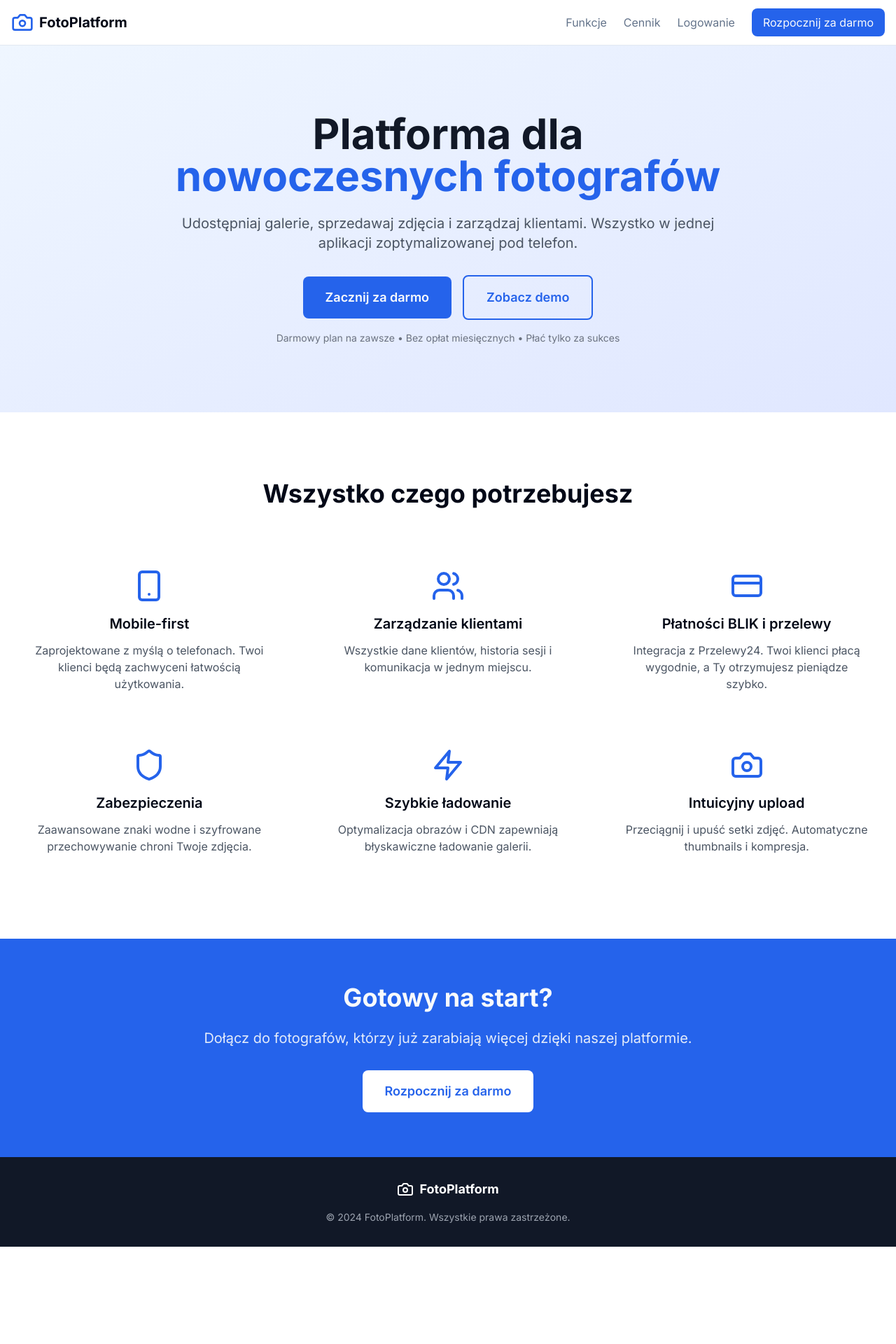
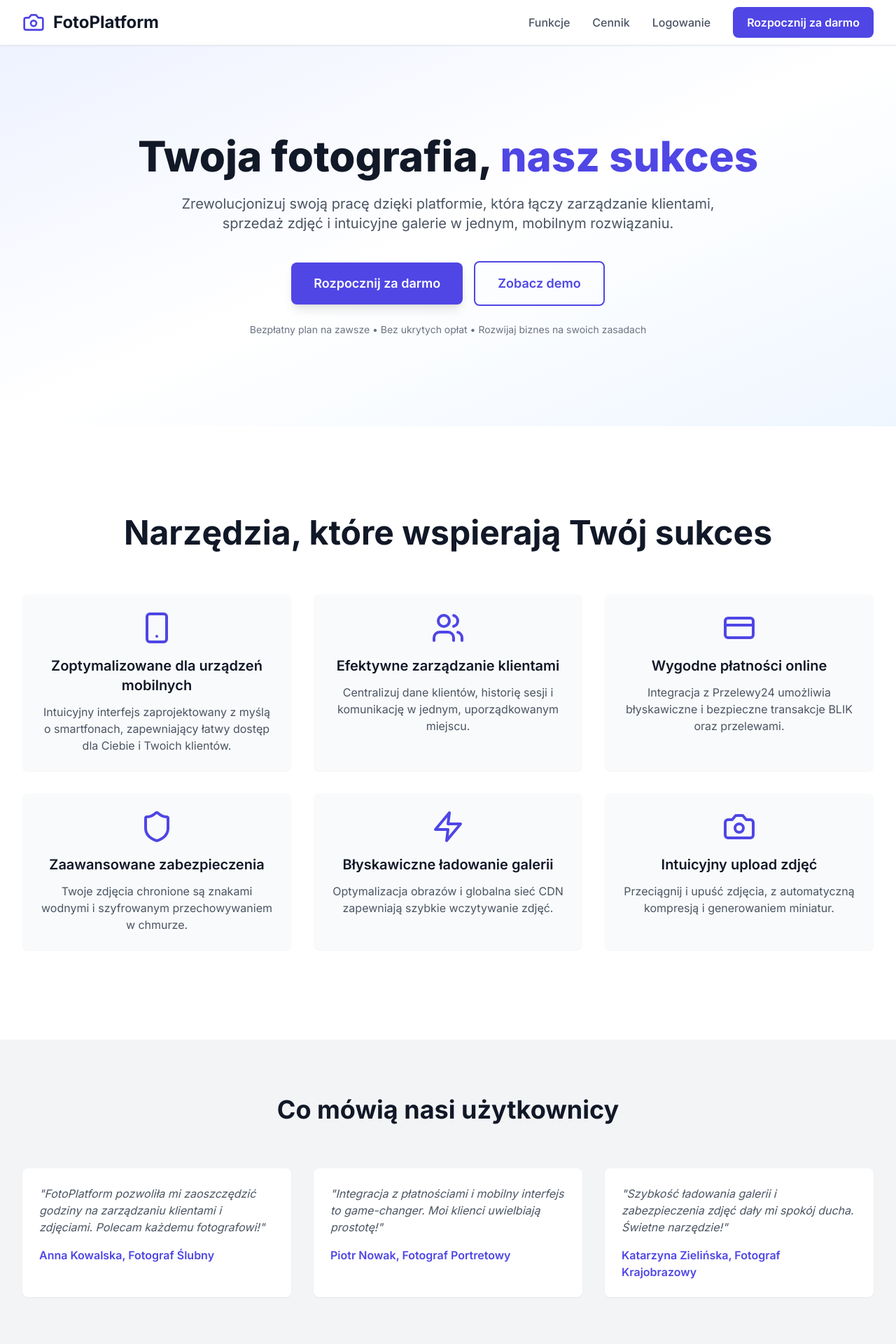
Before and after one commit to examfox21/foto-platform, a Next.js app: page / in a window 1280 px wide. Shown: the top 1920 px of the page at 70% size. Before the commit the page ends 1781 px from the top, so only its background shows below. Built offline with nearby package versions, Linux system fonts and the light colour scheme.

Commit message:
Update page.tsx

```diff
--- a/src/app/page.tsx
+++ b/src/app/page.tsx
@@ -3,27 +3,27 @@ import { Camera, Smartphone, Users, CreditCard, Shield, Zap } from 'lucide-react
 
 export default function HomePage() {
   return (
-    <div className="min-h-screen">
+    <div className="min-h-screen bg-gray-50">
       {/* Header */}
-      <header className="border-b bg-white/80 backdrop-blur-sm sticky top-0 z-50">
-        <div className="container mx-auto px-4 h-16 flex items-center justify-between">
-          <div className="flex items-center space-x-2">
-            <Camera className="h-8 w-8 text-primary" />
-            <span className="text-xl font-bold">FotoPlatform</span>
+      <header className="border-b bg-white/95 backdrop-blur-sm sticky top-0 z-50 shadow-sm">
+        <div className="container mx-auto px-4 sm:px-6 lg:px-8 h-16 flex items-center justify-between">
+          <div className="flex items-center space-x-3">
+            <Camera className="h-8 w-8 text-indigo-600" />
+            <span className="text-2xl font-bold text-gray-900">FotoPlatform</span>
           </div>
-          <nav className="hidden md:flex items-center space-x-6">
-            <Link href="#features" className="text-muted-foreground hover:text-foreground">
+          <nav className="hidden md:flex items-center space-x-8">
+            <Link href="#features" className="text-gray-600 hover:text-indigo-600 font-medium transition-colors">
               Funkcje
             </Link>
-            <Link href="#pricing" className="text-muted-foreground hover:text-foreground">
+            <Link href="#pricing" className="text-gray-600 hover:text-indigo-600 font-medium transition-colors">
               Cennik
             </Link>
-            <Link href="/login" className="text-muted-foreground hover:text-foreground">
+            <Link href="/login" className="text-gray-600 hover:text-indigo-600 font-medium transition-colors">
               Logowanie
             </Link>
             <Link
               href="/register"
-              className="bg-primary text-primary-foreground px-4 py-2 rounded-lg hover:bg-primary/90 transition-colors"
+              className="bg-indigo-600 text-white px-5 py-2.5 rounded-lg font-semibold hover:bg-indigo-700 transition-colors"
             >
               Rozpocznij za darmo
             </Link>
@@ -31,7 +31,7 @@ export default function HomePage() {
           <div className="md:hidden">
             <Link
               href="/register"
-              className="bg-primary text-primary-foreground px-3 py-2 rounded text-sm"
+              className="bg-indigo-600 text-white px-4 py-2 rounded-lg font-semibold hover:bg-indigo-700 transition-colors"
             >
               Zarejestruj się
             </Link>
@@ -40,101 +40,125 @@ export default function HomePage() {
       </header>
 
       {/* Hero Section */}
-      <section className="py-16 md:py-24 bg-gradient-to-br from-blue-50 to-indigo-100">
-        <div className="container mx-auto px-4 text-center">
-          <h1 className="text-4xl md:text-6xl font-bold text-gray-900 mb-6">
-            Platforma dla
-            <span className="text-primary block">nowoczesnych fotografów</span>
+      <section className="py-20 md:py-32 bg-gradient-to-br from-indigo-50 via-white to-blue-50">
+        <div className="container mx-auto px-4 sm:px-6 lg:px-8 text-center">
+          <h1 className="text-4xl sm:text-5xl lg:text-6xl font-extrabold text-gray-900 mb-6 leading-tight">
+            Twoja fotografia, <span className="text-indigo-600">nasz sukces</span>
           </h1>
-          <p className="text-xl text-gray-600 mb-8 max-w-3xl mx-auto">
-            Udostępniaj galerie, sprzedawaj zdjęcia i zarządzaj klientami.
-            Wszystko w jednej aplikacji zoptymalizowanej pod telefon.
+          <p className="text-lg sm:text-xl text-gray-600 mb-10 max-w-3xl mx-auto">
+            Zrewolucjonizuj swoją pracę dzięki platformie, która łączy zarządzanie klientami, sprzedaż zdjęć i intuicyjne galerie w jednym, mobilnym rozwiązaniu.
           </p>
           <div className="flex flex-col sm:flex-row gap-4 justify-center items-center">
             <Link
               href="/register"
-              className="bg-primary text-primary-foreground px-8 py-4 rounded-lg text-lg font-semibold hover:bg-primary/90 transition-colors w-full sm:w-auto"
+              className="bg-indigo-600 text-white px-8 py-4 rounded-lg text-lg font-semibold hover:bg-indigo-700 transition-all duration-300 shadow-lg w-full sm:w-auto"
             >
-              Zacznij za darmo
+              Rozpocznij za darmo
             </Link>
             <Link
               href="#demo"
-              className="border-2 border-primary text-primary px-8 py-4 rounded-lg text-lg font-semibold hover:bg-primary/10 transition-colors w-full sm:w-auto"
+              className="border-2 border-indigo-600 text-indigo-600 px-8 py-4 rounded-lg text-lg font-semibold hover:bg-indigo-50 transition-all duration-300 w-full sm:w-auto"
             >
               Zobacz demo
             </Link>
           </div>
-          <p className="text-sm text-gray-500 mt-4">
-            Darmowy plan na zawsze • Bez opłat miesięcznych • Płać tylko za sukces
+          <p className="text-sm text-gray-500 mt-6">
+            Bezpłatny plan na zawsze • Bez ukrytych opłat • Rozwijaj biznes na swoich zasadach
           </p>
         </div>
       </section>
 
       {/* Features Section */}
-      <section id="features" className="py-16 md:py-24">
-        <div className="container mx-auto px-4">
-          <h2 className="text-3xl md:text-4xl font-bold text-center mb-16">
-            Wszystko czego potrzebujesz
+      <section id="features" className="py-20 md:py-32 bg-white">
+        <div className="container mx-auto px-4 sm:px-6 lg:px-8">
+          <h2 className="text-3xl sm:text-4xl lg:text-5xl font-bold text-center text-gray-900 mb-16">
+            Narzędzia, które wspierają Twój sukces
           </h2>
           <div className="grid md:grid-cols-2 lg:grid-cols-3 gap-8">
-            <div className="text-center p-6">
-              <Smartphone className="h-12 w-12 text-primary mx-auto mb-4" />
-              <h3 className="text-xl font-semibold mb-3">Mobile-first</h3>
-              <p className="text-gray-600">
-                Zaprojektowane z myślą o telefonach. Twoi klienci będą zachwyceni łatwością użytkowania.
-              </p>
+            {[
+              {
+                icon: <Smartphone className="h-12 w-12 text-indigo-600 mx-auto mb-4" />,
+                title: "Zoptymalizowane dla urządzeń mobilnych",
+                description: "Intuicyjny interfejs zaprojektowany z myślą o smartfonach, zapewniający łatwy dostęp dla Ciebie i Twoich klientów."
+              },
+              {
+                icon: <Users className="h-12 w-12 text-indigo-600 mx-auto mb-4" />,
+                title: "Efektywne zarządzanie klientami",
+                description: "Centralizuj dane klientów, historię sesji i komunikację w jednym, uporządkowanym miejscu."
+              },
+              {
+                icon: <CreditCard className="h-12 w-12 text-indigo-600 mx-auto mb-4" />,
+                title: "Wygodne płatności online",
+                description: "Integracja z Przelewy24 umożliwia błyskawiczne i bezpieczne transakcje BLIK oraz przelewami."
+              },
+              {
+                icon: <Shield className="h-12 w-12 text-indigo-600 mx-auto mb-4" />,
+                title: "Zaawansowane zabezpieczenia",
+                description: "Twoje zdjęcia chronione są znakami wodnymi i szyfrowanym przechowywaniem w chmurze."
+              },
+              {
+                icon: <Zap className="h-12 w-12 text-indigo-600 mx-auto mb-4" />,
+                title: "Błyskawiczne ładowanie galerii",
+                description: "Optymalizacja obrazów i globalna sieć CDN zapewniają szybkie wczytywanie zdjęć."
+              },
+              {
+                icon: <Camera className="h-12 w-12 text-indigo-600 mx-auto mb-4" />,
+                title: "Intuicyjny upload zdjęć",
+                description: "Przeciągnij i upuść zdjęcia, z automatyczną kompresją i generowaniem miniatur."
+              }
+            ].map((feature, index) => (
+              <div key={index} className="text-center p-6 bg-gray-50 rounded-lg shadow-sm hover:shadow-md transition-shadow duration-300">
+                {feature.icon}
+                <h3 className="text-xl font-semibold text-gray-900 mb-3">{feature.title}</h3>
+                <p className="text-gray-600">{feature.description}</p>
               </div>
-            <div className="text-center p-6">
-              <Users className="h-12 w-12 text-primary mx-auto mb-4" />
-              <h3 className="text-xl font-semibold mb-3">Zarządzanie klientami</h3>
-              <p className="text-gray-600">
-                Wszystkie dane klientów, historia sesji i komunikacja w jednym miejscu.
-              </p>
+            ))}
           </div>
-            <div className="text-center p-6">
-              <CreditCard className="h-12 w-12 text-primary mx-auto mb-4" />
-              <h3 className="text-xl font-semibold mb-3">Płatności BLIK i przelewy</h3>
-              <p className="text-gray-600">
-                Integracja z Przelewy24. Twoi klienci płacą wygodnie, a Ty otrzymujesz pieniądze szybko.
-              </p>
         </div>
-            <div className="text-center p-6">
-              <Shield className="h-12 w-12 text-primary mx-auto mb-4" />
-              <h3 className="text-xl font-semibold mb-3">Zabezpieczenia</h3>
-              <p className="text-gray-600">
-                Zaawansowane znaki wodne i szyfrowane przechowywanie chroni Twoje zdjęcia.
-              </p>
+      </section>
+
+      {/* Testimonials Section */}
+      <section className="py-20 bg-gray-100">
+        <div className="container mx-auto px-4 sm:px-6 lg:px-8">
+          <h2 className="text-3xl sm:text-4xl font-bold text-center text-gray-900 mb-16">
+            Co mówią nasi użytkownicy
+          </h2>
+          <div className="grid md:grid-cols-2 lg:grid-cols-3 gap-8">
+            {[
+              {
+                quote: "FotoPlatform pozwoliła mi zaoszczędzić godziny na zarządzaniu klientami i zdjęciami. Polecam każdemu fotografowi!",
+                author: "Anna Kowalska, Fotograf Ślubny"
+              },
+              {
+                quote: "Integracja z płatnościami i mobilny interfejs to game-changer. Moi klienci uwielbiają prostotę!",
+                author: "Piotr Nowak, Fotograf Portretowy"
+              },
+              {
+                quote: "Szybkość ładowania galerii i zabezpieczenia zdjęć dały mi spokój ducha. Świetne narzędzie!",
+                author: "Katarzyna Zielińska, Fotograf Krajobrazowy"
+              }
+            ].map((testimonial, index) => (
+              <div key={index} className="bg-white p-6 rounded-lg shadow-sm">
+                <p className="text-gray-600 mb-4 italic">"{testimonial.quote}"</p>
+                <p className="text-indigo-600 font-semibold">{testimonial.author}</p>
               </div>
-            <div className="text-center p-6">
-              <Zap className="h-12 w-12 text-primary mx-auto mb-4" />
-              <h3 className="text-xl font-semibold mb-3">Szybkie ładowanie</h3>
-              <p className="text-gray-600">
-                Optymalizacja obrazów i CDN zapewniają błyskawiczne ładowanie galerii.
-              </p>
-            </div>
-            <div className="text-center p-6">
-              <Camera className="h-12 w-12 text-primary mx-auto mb-4" />
-              <h3 className="text-xl font-semibold mb-3">Intuicyjny upload</h3>
-              <p className="text-gray-600">
-                Przeciągnij i upuść setki zdjęć. Automatyczne thumbnails i kompresja.
-              </p>
-            </div>
+            ))}
           </div>
         </div>
       </section>
 
       {/* CTA Section */}
-      <section className="py-16 bg-primary text-primary-foreground">
-        <div className="container mx-auto px-4 text-center">
-          <h2 className="text-3xl md:text-4xl font-bold mb-6">
-            Gotowy na start?
+      <section className="py-20 bg-indigo-600 text-white">
+        <div className="container mx-auto px-4 sm:px-6 lg:px-8 text-center">
+          <h2 className="text-3xl sm:text-4xl font-bold mb-6">
+            Przenieś swoją fotografię na wyższy poziom
           </h2>
-          <p className="text-xl mb-8 opacity-90">
-            Dołącz do fotografów, którzy już zarabiają więcej dzięki naszej platformie.
+          <p className="text-lg sm:text-xl mb-8 max-w-2xl mx-auto">
+            Dołącz do setek fotografów, którzy dzięki FotoPlatform zrewolucjonizowali swoje podejście do biznesu.
           </p>
           <Link
             href="/register"
-            className="bg-white text-primary px-8 py-4 rounded-lg text-lg font-semibold hover:bg-gray-100 transition-colors inline-block"
+            className="bg-white text-indigo-600 px-8 py-4 rounded-lg text-lg font-semibold hover:bg-gray-100 transition-all duration-300 shadow-lg inline-block"
           >
             Rozpocznij za darmo
           </Link>
@@ -142,14 +166,37 @@ export default function HomePage() {
       </section>
 
       {/* Footer */}
-      <footer className="bg-gray-900 text-white py-8">
-        <div className="container mx-auto px-4 text-center">
-          <div className="flex items-center justify-center space-x-2 mb-4">
+      <footer className="bg-gray-900 text-white py-12">
+        <div className="container mx-auto px-4 sm:px-6 lg:px-8">
+          <div className="grid md:grid-cols-3 gap-8">
+            <div>
+              <div className="flex items-center space-x-3 mb-4">
                 <Camera className="h-6 w-6" />
                 <span className="text-lg font-bold">FotoPlatform</span>
               </div>
               <p className="text-gray-400 text-sm">
-            © 2024 FotoPlatform. Wszystkie prawa zastrzeżone.
+                Innowacyjne narzędzie dla fotografów, które łączy prostotę, funkcjonalność i nowoczesny design.
+              </p>
+            </div>
+            <div>
+              <h3 className="text-lg font-semibold mb-4">Linki</h3>
+              <ul className="space-y-2 text-gray-400 text-sm">
+                <li><Link href="#features" className="hover:text-white">Funkcje</Link></li>
+                <li><Link href="#pricing" className="hover:text-white">Cennik</Link></li>
+                <li><Link href="/login" className="hover:text-white">Logowanie</Link></li>
+                <li><Link href="/register" className="hover:text-white">Zarejestruj się</Link></li>
+              </ul>
+            </div>
+            <div>
+              <h3 className="text-lg font-semibold mb-4">Kontakt</h3>
+              <p className="text-gray-400 text-sm">
+                Email: <a href="mailto:support@fotoplatform.pl" className="hover:text-white">support@fotoplatform.pl</a><br />
+                Telefon: +48 123 456 789
+              </p>
+            </div>
+          </div>
+          <p className="text-center text-gray-400 text-sm mt-8">
+            © 2025 FotoPlatform. Wszystkie prawa zastrzeżone.
           </p>
         </div>
       </footer>
```
Lines whose indentation alone changed are shown as unchanged.
